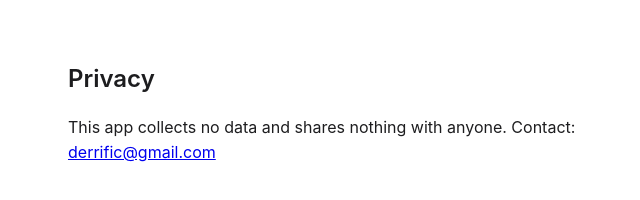
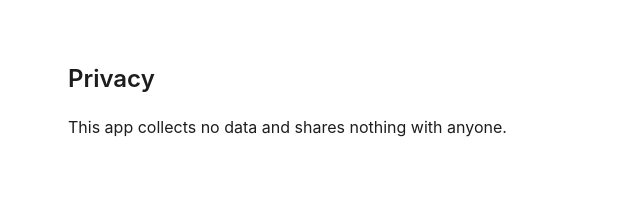
Before and after one commit to derrific/derrickclements.com, a plain HTML site: page calendar-privacy.html in a window 1280 px wide. Shown: the whole page, without its empty margins (262-902 px from the left). Drawn offline with Linux system fonts and the light colour scheme.

Commit message:
Remove contact address from the unlisted privacy page
Co-Authored-By: Claude Opus 5.5 <noreply@anthropic.com>
Claude-Session: https://claude.ai/code/session_01CaJLoNkxaFEdfsuUw9kyfp

```diff
--- a/calendar-privacy.html
+++ b/calendar-privacy.html
@@ -14,6 +14,6 @@
 </head>
 <body>
 <h1>Privacy</h1>
-<p>This app collects no data and shares nothing with anyone. Contact: <a href="mailto:derrific@gmail.com">derrific@gmail.com</a></p>
+<p>This app collects no data and shares nothing with anyone.</p>
 </body>
 </html>
```
